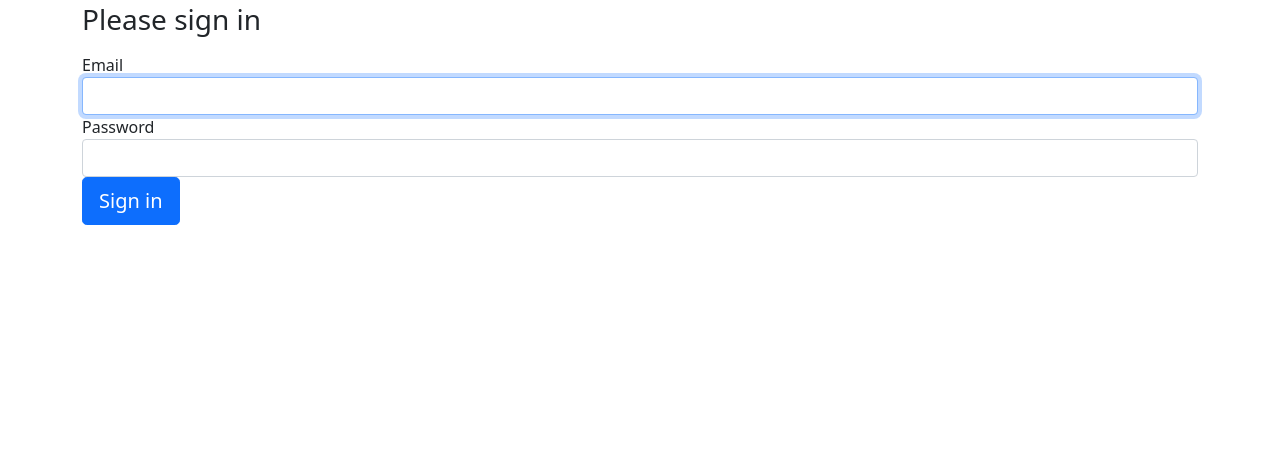
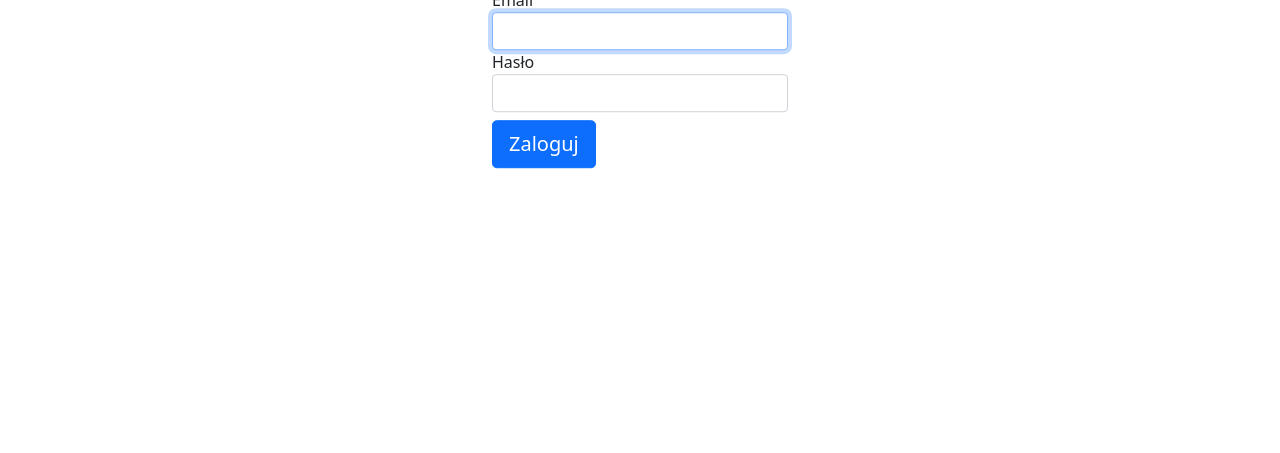
Before and after one commit to lukasz199205/php-imap, a Symfony app: template templates/security/login.html.twig in a window 1280 px wide. Shown: the part 347-800 px from the top of the page. Run offline with Twig, Linux system fonts and the light colour scheme; the template is opened without the code that fills it, so the values that code supplies are empty; some libraries are stand-ins or nearby versions.

Commit message:
Login view updated

```diff
--- a/templates/security/login.html.twig
+++ b/templates/security/login.html.twig
@@ -1,6 +1,6 @@
 {% extends 'base.html.twig' %}
 
-{% block title %}Log in!{% endblock %}
+{% block title %}Logowanie{% endblock %}
 
 {% block body %}
     <form method="post">
@@ -9,34 +9,30 @@
         {% endif %}
 
         {% if app.user %}
-        <div class="mb-3">
-            You are logged in as {{ app.user.username }}, <a href="{{ path('app_logout') }}">Logout</a>
+            <div class="row bg-secondary justify-content-md-center">
+                <div class="col-6 col-sm-3 col-xs-12 position-absolute top-50 start-50 translate-middle ">
+                    Jesteś zalogowany jako: {{ app.user.email }} <a href="{{ path('app_logout') }}" class="btn btn-primary">Wyloguj się</a>
                 </div>
-    {% endif %}
+            </div>
 
-    <h1 class="h3 mb-3 font-weight-normal">Please sign in</h1>
+        {% else %}
+            <div class="row bg-secondary justify-content-md-center">
+                <div class="col-6 col-sm-3 col-xs-12 position-absolute top-50 start-50 translate-middle ">
+                    <h1 class="h3 mb-3 font-weight-normal text-center">Logowanie</h1>
                     <label for="inputEmail">Email</label>
                     <input type="email" value="{{ last_username }}" name="email" id="inputEmail" class="form-control" autocomplete="email" required autofocus>
-    <label for="inputPassword">Password</label>
+                    <label for="inputPassword">Hasło</label>
                     <input type="password" name="password" id="inputPassword" class="form-control" autocomplete="current-password" required>
 
                     <input type="hidden" name="_csrf_token"
                            value="{{ csrf_token('authenticate') }}"
                     >
 
-    {#
-        Uncomment this section and add a remember_me option below your firewall to activate remember me functionality.
-        See https://symfony.com/doc/current/security/remember_me.html
-
-        <div class="checkbox mb-3">
-            <label>
-                <input type="checkbox" name="_remember_me"> Remember me
-            </label>
+                    <button class="btn btn-lg btn-primary mt-2 align-end" type="submit">
+                        Zaloguj
+                    </button>
                 </div>
-    #}
-
-    <button class="btn btn-lg btn-primary" type="submit">
-        Sign in
-    </button>
+            </div>
+        {% endif %}
     </form>
 {% endblock %}
```
Lines whose indentation alone changed are shown as unchanged.
